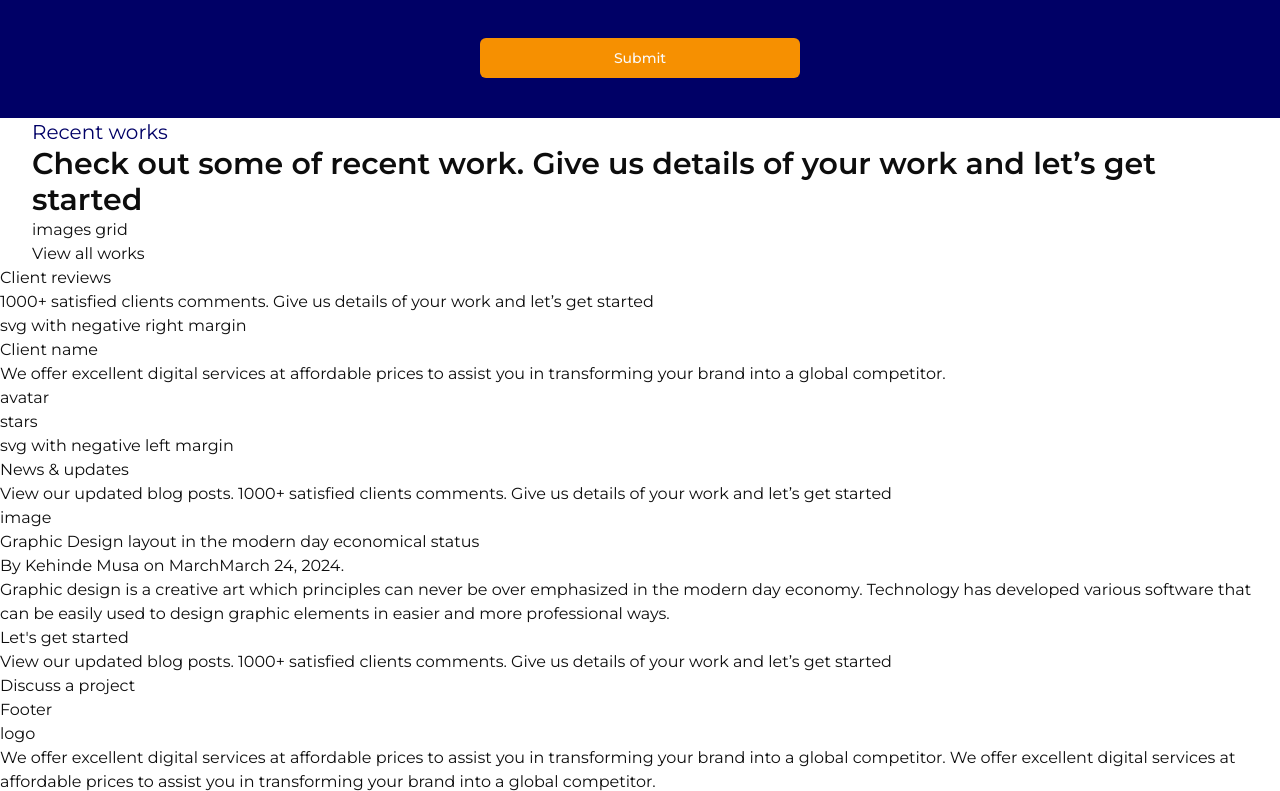
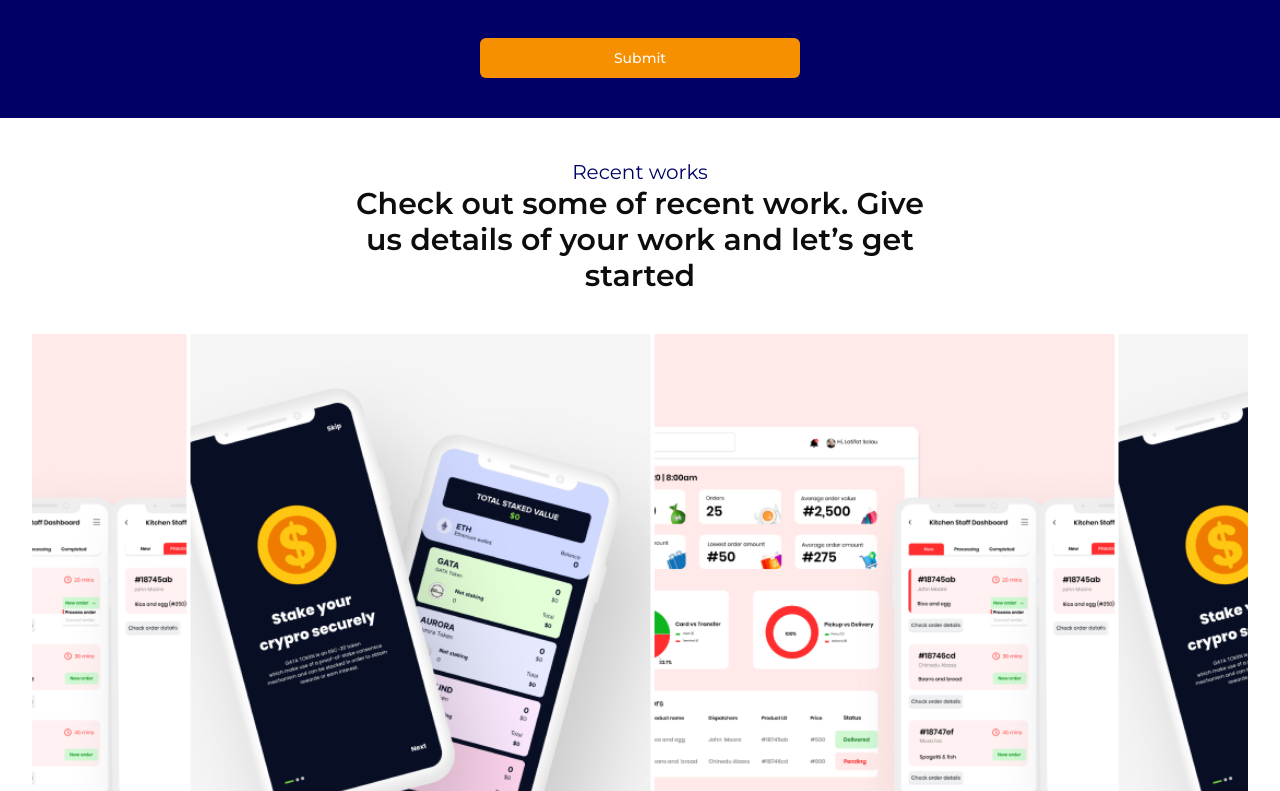
Before and after one commit to ogunsolahabib/lativity, a Next.js app: page / in a window 1280 px wide. Shown: the part 2749-3540 px from the top of the page. Built offline with nearby package versions, Linux system fonts and the light colour scheme.

Commit message:
projects carousel section

```diff
--- a/package.json
+++ b/package.json
@@ -13,6 +13,8 @@
     "@radix-ui/react-slot": "^1.1.0",
     "class-variance-authority": "^0.7.0",
     "clsx": "^2.1.1",
+    "embla-carousel-autoplay": "^8.2.0",
+    "embla-carousel-react": "^8.2.0",
     "lucide-react": "^0.428.0",
     "next": "14.2.5",
     "react": "^18",
--- /dev/null
+++ b/src/app/components/sections/ProjectsCarousel.tsx
@@ -0,0 +1,41 @@
+'use client';
+
+import { Carousel, CarouselContent, CarouselItem } from "@/components/ui/carousel";
+import { UseEmblaCarouselType } from "embla-carousel-react";
+import Image from "next/image";
+import Autoplay from "embla-carousel-autoplay";
+import { useState } from "react";
+
+
+const projects = [
+    { image: '/images/project-1.png' },
+    { image: '/images/project-2.png' },
+]
+type EmblaOptionsType = UseEmblaCarouselType[1]
+
+export default function ProjectsCarousel() {
+    return <Carousel className="w-full" opts={{
+        align: "start",
+        loop: true,
+    }} plugins={[Autoplay({ delay: 3000 })]}>
+
+        <CarouselContent className="mx-0 md:-mx-80">
+            {[...projects, ...projects, ...projects].map((project, index) => (
+                <CarouselItem key={index} className="pl-1 md:basis-1/4">
+
+                    <div>
+                        <div className="flex aspect-square items-center justify-center">
+                            <Image
+                                src={project.image}
+                                alt="project"
+                                width={500}
+                                height={500}
+                            />
+                        </div>
+                    </div>
+
+                </CarouselItem>
+            ))}
+        </CarouselContent>
+    </Carousel>
+}
--- a/src/app/layout.tsx
+++ b/src/app/layout.tsx
@@ -15,7 +15,7 @@
   children: React.ReactNode;
 }>) {
   return (
-    <html lang="en">
+    <html lang="en" className="scroll-smooth">
       <body className={`${monteserrat.className} text-l_black`}>{children}</body>
     </html>
   );
--- a/src/app/page.tsx
+++ b/src/app/page.tsx
@@ -4,6 +4,14 @@
 import { Button } from "@/components/ui/button";
 import { Label } from "@/components/ui/label";
 import { Textarea } from "@/components/ui/textarea";
+import {
+  Carousel,
+  CarouselContent,
+  CarouselItem,
+  CarouselNext,
+  CarouselPrevious,
+} from "@/components/ui/carousel"
+import ProjectsCarousel from "./components/sections/ProjectsCarousel";
 
 const services = [{ name: 'Graphic design', image: '/images/services_graphic-design.png', description: 'We offer excellent graphic design services at affordable prices to transform your brand.' },
 { name: 'Printing', image: '/images/services_printing.png', description: 'We offer excellent and quality printing services at affordable prices to transform your brand.' },
@@ -12,9 +20,12 @@
 { name: 'Website design', image: '/images/services_web-design.png', description: 'We offer excellent and unique branding services at affordable prices to transform your brand.' },
 { name: 'Digital marketing', image: '/images/services_digital-marketing.png', description: 'We offer excellent and digital marketing services at affordable prices to transform your brand.' }
 ]
+
+
 export default function Home() {
   return (<>
     <header>
+
       <nav className="hidden md:flex gap-10 items-center">
         <span>Logo</span>
 
@@ -116,12 +127,14 @@
           </form>
         </div>
       </section>
-      <section id="recent">
+      <section id="recent" className="py-10">
         <div className="section__container">
-          <h2 className="section__heading--main">Recent works</h2>
-          <p className="section__heading--sub">Check out some of recent work. Give us details of your work and let’s get started</p>
-          <div>images grid</div>
-          <a href="#">View all works</a>
+          <div className="text-center">
+            <h2 className="section__heading--main">Recent works</h2>
+            <p className="section__heading--sub mx-auto w-full md:w-1/2">Check out some of recent work. Give us details of your work and let’s get started</p>
+          </div>
+          <div className="mt-10"><ProjectsCarousel /></div>
+          <a href="#" className="block w-fit mx-auto mt-10 bg-l_blue text-white px-10 py-5 rounded-md">View all works</a>
         </div>
       </section>
       <section id="reviews">
--- /dev/null
+++ b/src/components/ui/carousel.tsx
@@ -0,0 +1,262 @@
+"use client"
+
+import * as React from "react"
+import useEmblaCarousel, {
+  type UseEmblaCarouselType,
+} from "embla-carousel-react"
+import { ArrowLeft, ArrowRight } from "lucide-react"
+
+import { cn } from "@/lib/utils"
+import { Button } from "@/components/ui/button"
+
+type CarouselApi = UseEmblaCarouselType[1]
+type UseCarouselParameters = Parameters<typeof useEmblaCarousel>
+type CarouselOptions = UseCarouselParameters[0]
+type CarouselPlugin = UseCarouselParameters[1]
+
+type CarouselProps = {
+  opts?: CarouselOptions
+  plugins?: CarouselPlugin
+  orientation?: "horizontal" | "vertical"
+  setApi?: (api: CarouselApi) => void
+}
+
+type CarouselContextProps = {
+  carouselRef: ReturnType<typeof useEmblaCarousel>[0]
+  api: ReturnType<typeof useEmblaCarousel>[1]
+  scrollPrev: () => void
+  scrollNext: () => void
+  canScrollPrev: boolean
+  canScrollNext: boolean
+} & CarouselProps
+
+const CarouselContext = React.createContext<CarouselContextProps | null>(null)
+
+function useCarousel() {
+  const context = React.useContext(CarouselContext)
+
+  if (!context) {
+    throw new Error("useCarousel must be used within a <Carousel />")
+  }
+
+  return context
+}
+
+const Carousel = React.forwardRef<
+  HTMLDivElement,
+  React.HTMLAttributes<HTMLDivElement> & CarouselProps
+>(
+  (
+    {
+      orientation = "horizontal",
+      opts,
+      setApi,
+      plugins,
+      className,
+      children,
+      ...props
+    },
+    ref
+  ) => {
+    const [carouselRef, api] = useEmblaCarousel(
+      {
+        ...opts,
+        axis: orientation === "horizontal" ? "x" : "y",
+      },
+      plugins
+    )
+    const [canScrollPrev, setCanScrollPrev] = React.useState(false)
+    const [canScrollNext, setCanScrollNext] = React.useState(false)
+
+    const onSelect = React.useCallback((api: CarouselApi) => {
+      if (!api) {
+        return
+      }
+
+      setCanScrollPrev(api.canScrollPrev())
+      setCanScrollNext(api.canScrollNext())
+    }, [])
+
+    const scrollPrev = React.useCallback(() => {
+      api?.scrollPrev()
+    }, [api])
+
+    const scrollNext = React.useCallback(() => {
+      api?.scrollNext()
+    }, [api])
+
+    const handleKeyDown = React.useCallback(
+      (event: React.KeyboardEvent<HTMLDivElement>) => {
+        if (event.key === "ArrowLeft") {
+          event.preventDefault()
+          scrollPrev()
+        } else if (event.key === "ArrowRight") {
+          event.preventDefault()
+          scrollNext()
+        }
+      },
+      [scrollPrev, scrollNext]
+    )
+
+    React.useEffect(() => {
+      if (!api || !setApi) {
+        return
+      }
+
+      setApi(api)
+    }, [api, setApi])
+
+    React.useEffect(() => {
+      if (!api) {
+        return
+      }
+
+      onSelect(api)
+      api.on("reInit", onSelect)
+      api.on("select", onSelect)
+
+      return () => {
+        api?.off("select", onSelect)
+      }
+    }, [api, onSelect])
+
+    return (
+      <CarouselContext.Provider
+        value={{
+          carouselRef,
+          api: api,
+          opts,
+          orientation:
+            orientation || (opts?.axis === "y" ? "vertical" : "horizontal"),
+          scrollPrev,
+          scrollNext,
+          canScrollPrev,
+          canScrollNext,
+        }}
+      >
+        <div
+          ref={ref}
+          onKeyDownCapture={handleKeyDown}
+          className={cn("relative", className)}
+          role="region"
+          aria-roledescription="carousel"
+          {...props}
+        >
+          {children}
+        </div>
+      </CarouselContext.Provider>
+    )
+  }
+)
+Carousel.displayName = "Carousel"
+
+const CarouselContent = React.forwardRef<
+  HTMLDivElement,
+  React.HTMLAttributes<HTMLDivElement>
+>(({ className, ...props }, ref) => {
+  const { carouselRef, orientation } = useCarousel()
+
+  return (
+    <div ref={carouselRef} className="overflow-hidden">
+      <div
+        ref={ref}
+        className={cn(
+          "flex",
+          orientation === "horizontal" ? "-ml-4" : "-mt-4 flex-col",
+          className
+        )}
+        {...props}
+      />
+    </div>
+  )
+})
+CarouselContent.displayName = "CarouselContent"
+
+const CarouselItem = React.forwardRef<
+  HTMLDivElement,
+  React.HTMLAttributes<HTMLDivElement>
+>(({ className, ...props }, ref) => {
+  const { orientation } = useCarousel()
+
+  return (
+    <div
+      ref={ref}
+      role="group"
+      aria-roledescription="slide"
+      className={cn(
+        "min-w-0 shrink-0 grow-0 basis-full",
+        orientation === "horizontal" ? "pl-4" : "pt-4",
+        className
+      )}
+      {...props}
+    />
+  )
+})
+CarouselItem.displayName = "CarouselItem"
+
+const CarouselPrevious = React.forwardRef<
+  HTMLButtonElement,
+  React.ComponentProps<typeof Button>
+>(({ className, variant = "outline", size = "icon", ...props }, ref) => {
+  const { orientation, scrollPrev, canScrollPrev } = useCarousel()
+
+  return (
+    <Button
+      ref={ref}
+      variant={variant}
+      size={size}
+      className={cn(
+        "absolute  h-8 w-8 rounded-full",
+        orientation === "horizontal"
+          ? "-left-12 top-1/2 -translate-y-1/2"
+          : "-top-12 left-1/2 -translate-x-1/2 rotate-90",
+        className
+      )}
+      disabled={!canScrollPrev}
+      onClick={scrollPrev}
+      {...props}
+    >
+      <ArrowLeft className="h-4 w-4" />
+      <span className="sr-only">Previous slide</span>
+    </Button>
+  )
+})
+CarouselPrevious.displayName = "CarouselPrevious"
+
+const CarouselNext = React.forwardRef<
+  HTMLButtonElement,
+  React.ComponentProps<typeof Button>
+>(({ className, variant = "outline", size = "icon", ...props }, ref) => {
+  const { orientation, scrollNext, canScrollNext } = useCarousel()
+
+  return (
+    <Button
+      ref={ref}
+      variant={variant}
+      size={size}
+      className={cn(
+        "absolute h-8 w-8 rounded-full",
+        orientation === "horizontal"
+          ? "-right-12 top-1/2 -translate-y-1/2"
+          : "-bottom-12 left-1/2 -translate-x-1/2 rotate-90",
+        className
+      )}
+      disabled={!canScrollNext}
+      onClick={scrollNext}
+      {...props}
+    >
+      <ArrowRight className="h-4 w-4" />
+      <span className="sr-only">Next slide</span>
+    </Button>
+  )
+})
+CarouselNext.displayName = "CarouselNext"
+
+export {
+  type CarouselApi,
+  Carousel,
+  CarouselContent,
+  CarouselItem,
+  CarouselPrevious,
+  CarouselNext,
+}
```
Also changed, not shown: src/app/globals.css (line endings or trailing spaces), 1 other file (tests, documents, lock files or other folders).
